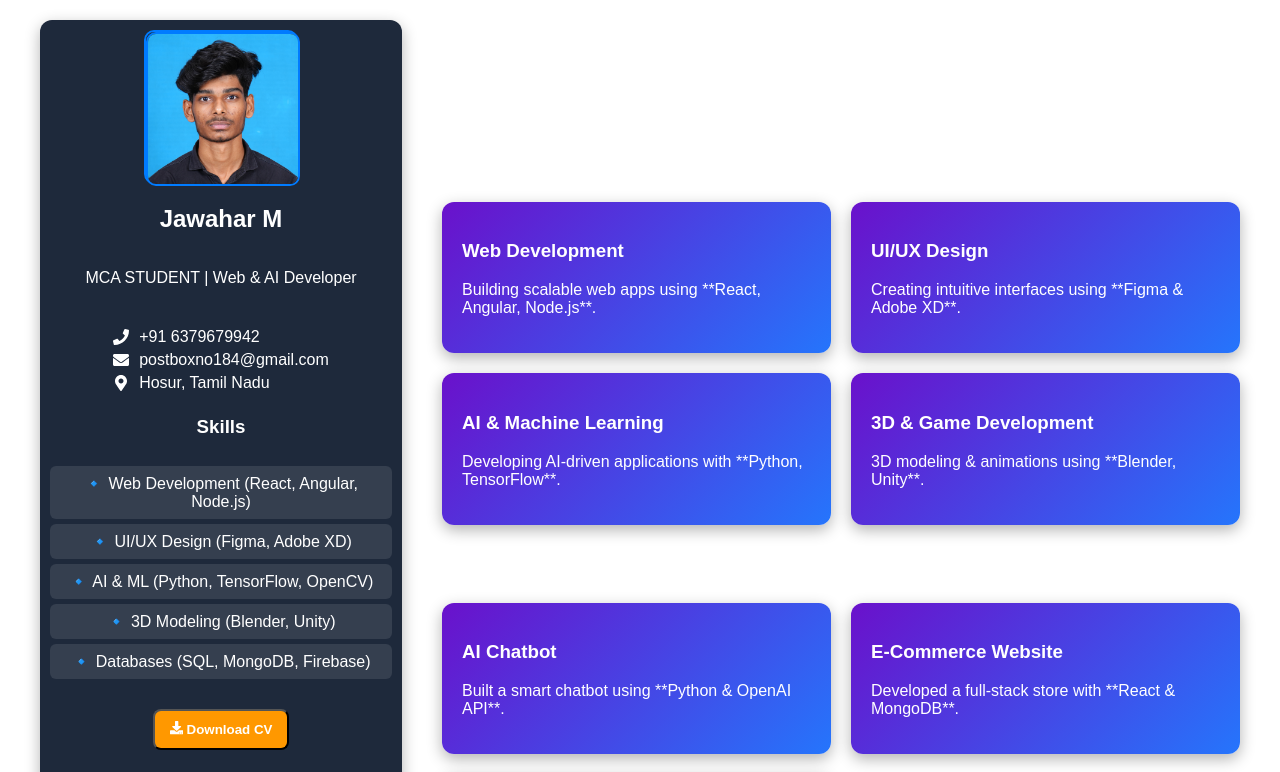
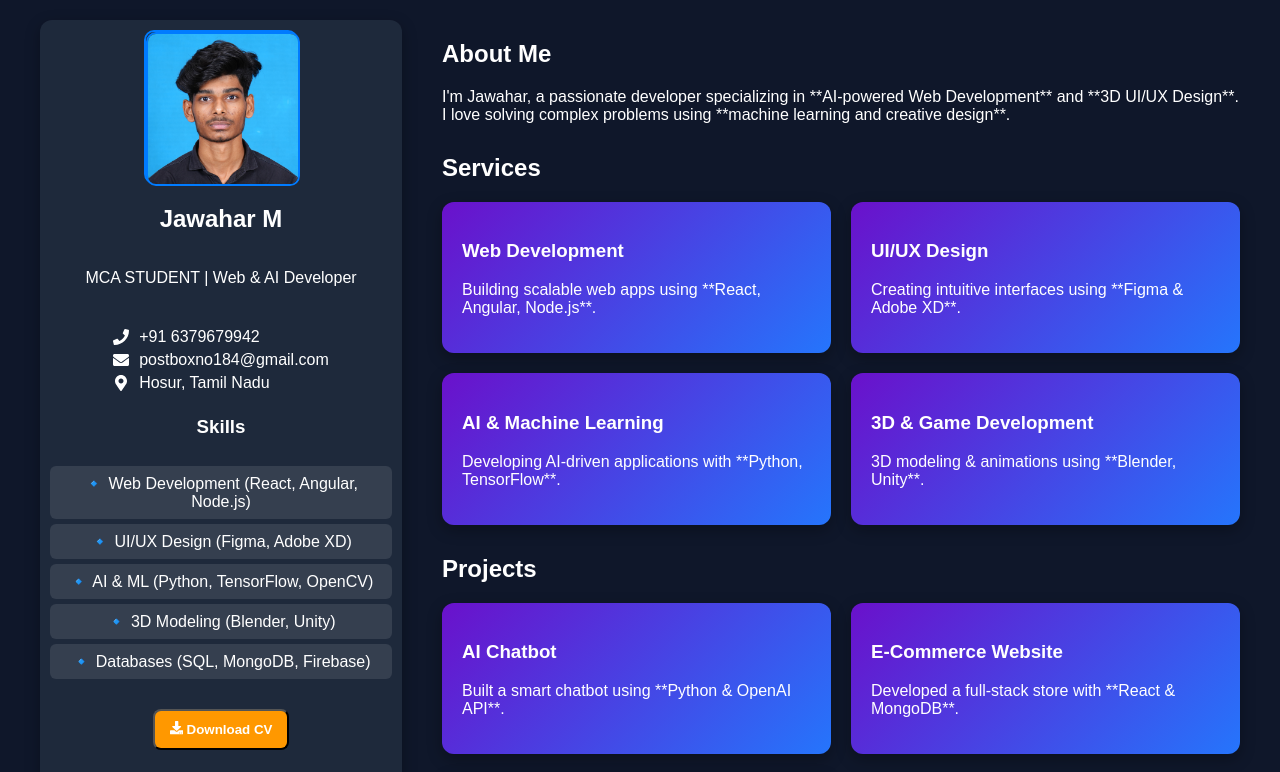
Before and after one commit to jawahar1828/Portfolio, a React (Create React App) app: page / in a window 1280 px wide. Shown: the top 772 px of the page. Built offline with nearby package versions, Linux system fonts and the light colour scheme.

Commit message:
Color Update

```diff
--- a/src/App.css
+++ b/src/App.css
@@ -1,7 +1,7 @@
 /* General Styling */
 body {
   font-family: 'Poppins', sans-serif;
-  background-color: #ffffff;
+  background-color: #0f172a;
   color: white;
   margin: 0;
   padding: 0;
```
